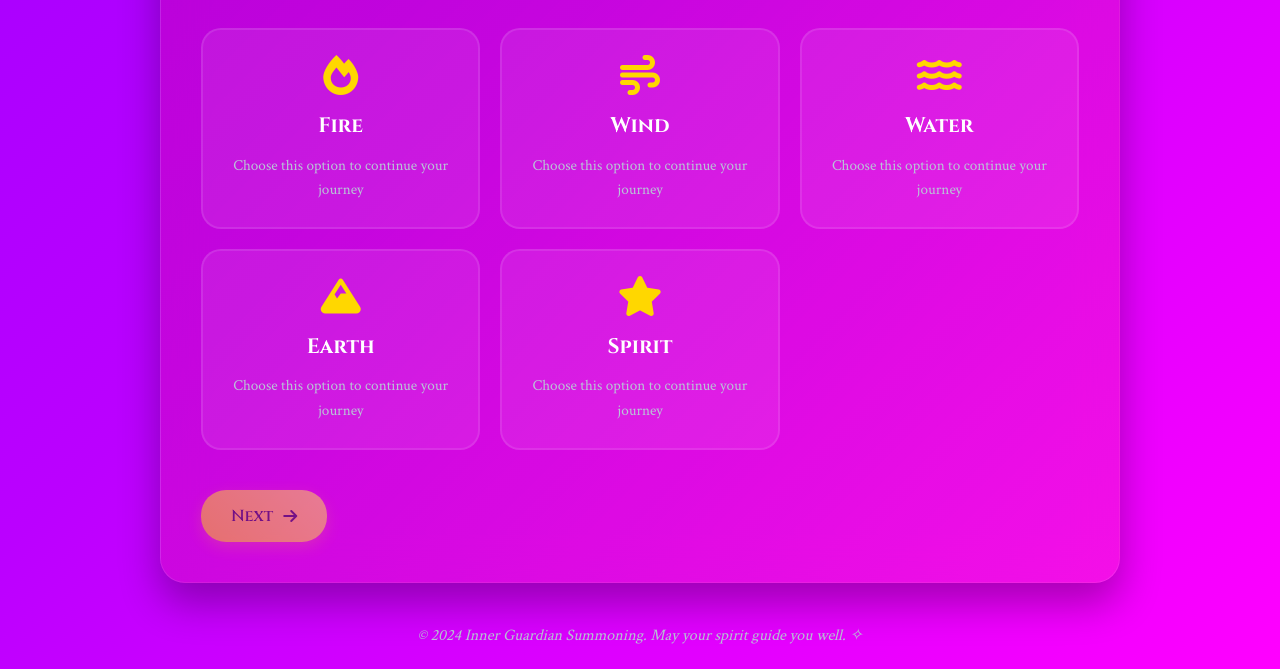
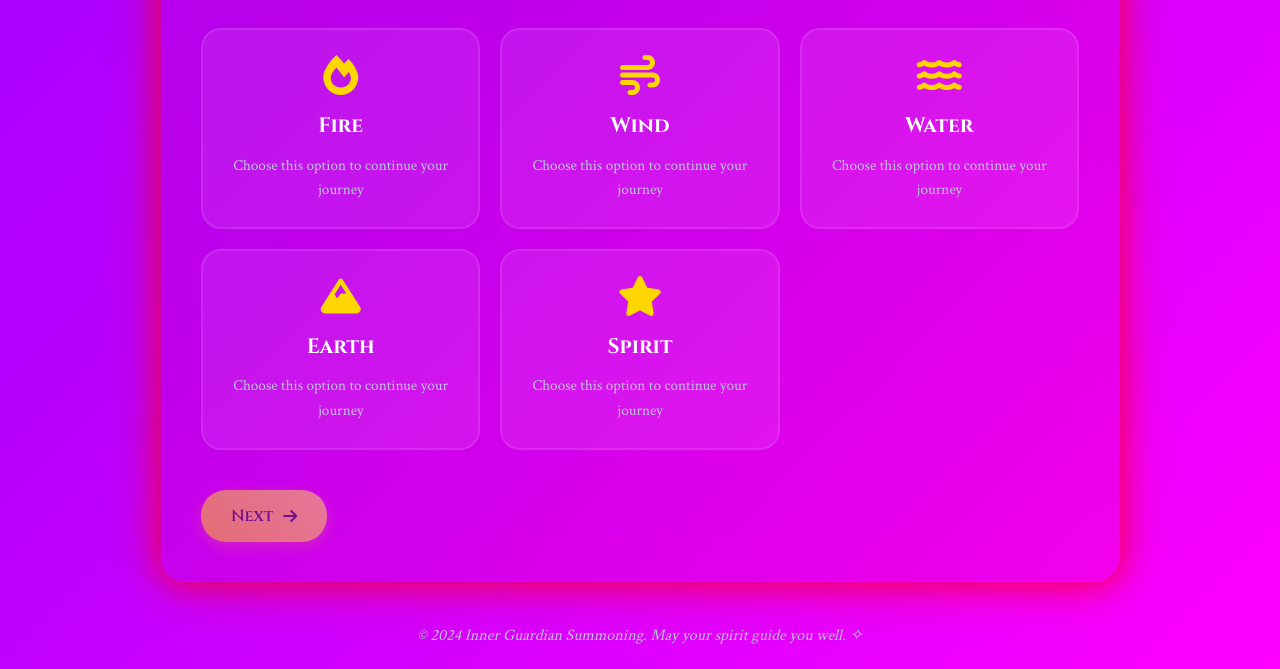
Before and after one commit to xiaoxiaolu1212/inner-guardian-2, a plain HTML site: page index.html in a window 1280 px wide. Shown: the part 375-1044 px from the top of the page. Drawn offline with Linux system fonts and the light colour scheme.

Commit message:
Update styles.css

```diff
--- a/styles.css
+++ b/styles.css
@@ -134,12 +134,13 @@ body {
 /* Main content */
 .main-content {
     flex: 1;
-    background:  linear-gradient(135deg, rgba(255, 0, 0, 0.15), rgba(255, 100, 100, 0.15));
+    background: rgba(255, 0, 0, 0.08); /* subtle red tint */
     border-radius: 25px;
     padding: 40px;
-    box-shadow: 0 20px 40px rgba(0, 0, 0, 0.3);
+    box-shadow: 0 0 30px rgba(255, 0, 0, 0.6),
+                0 0 60px rgba(255, 0, 0, 0.4); /* red glow */
     backdrop-filter: blur(20px);
-    border: 1px solid rgba(255, 255, 255, 0.1);
+    border: 1px solid rgba(255, 0, 0, 0.3); /* red border */
 }
 
 /* Quiz Container */
```
